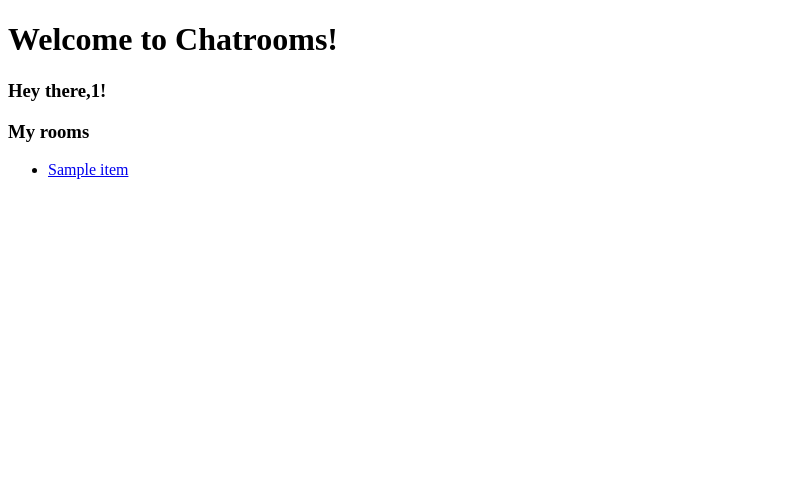
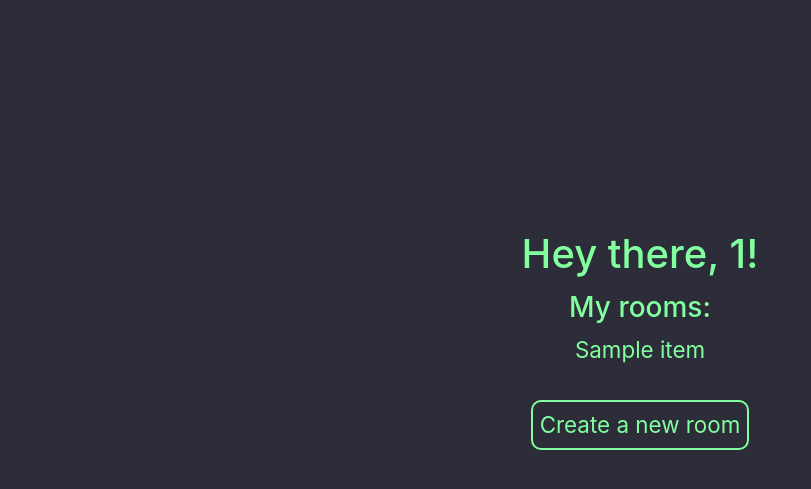
Before and after one commit to zipporah-cohen/Chatroom, a Flask app: page / in a window 1280 px wide. Shown: the top 489 px of the page, without its empty margins (0-811 px from the left). Run offline with Flask 2, Linux system fonts and the light colour scheme; a user stored in the database is signed in; a database or web service that is not in the repository returns one stand-in record (values such as "Sample title"); some libraries are stand-ins or nearby versions.

Commit message:
adding first pass styling for all pages

```diff
--- /dev/null
+++ b/static/style.css
@@ -0,0 +1,112 @@
+body {
+    width: 100%;
+    margin: 17% auto;
+    align-content: center;
+    text-align: center;
+    font-size: 140%;
+    background-color: #2D2D39;
+    color: #82FF9E;
+    transition: opacity 0.1s ease;
+}
+
+a {
+    color: #82FF9E;
+}
+
+h1 {
+    margin: 1%;
+}
+
+ul {
+    list-style-type: none;
+    align-items: center;
+    text-align: center;
+}
+
+h5 {
+    color: #817c8a;
+}
+
+.message_holder {
+    text-align: left;
+    padding-left: 29.5%;
+    padding-bottom: 1%;
+}
+
+.message, .username, button, input{
+    border-radius: 10px;
+    background-color: #2D2D39;
+    border: 2px solid #82FF9E;
+    padding: 0.5%;
+    color: #82FF9E;
+}
+
+button:hover {
+    background-color: #82FF9E;
+    border: 2px solid #2D2D39;
+    color: #2D2D39;
+}
+
+#next {
+    border-radius: 10px;
+    background-color: #2D2D39;
+    color: #82FF9E;
+    font-size: 400%;
+}
+
+@keyframes bounce {
+    0% {
+        transform: translateX(0);
+    }
+    50% {
+        transform: translateX(5%);
+    }
+    100% {
+        transform: translateX(0)
+    }
+}
+
+.logout:hover{
+    animation: bounce 0.8s ease;
+    animation-iteration-count: infinite;
+}
+
+#next:hover {
+    text-decoration: none;
+}
+
+#submit {
+    position: absolute;
+    bottom: 5%;
+    margin-left: 7%;
+}
+
+#usermsg {
+    margin-right: 5%;
+    position: absolute;
+    bottom: 5%;
+    left: 38%;
+}
+
+#messages {
+    text-align: left;
+    margin-left: 30%;
+}
+.members {
+    float:right;
+    position: fixed;
+    top: 0;
+    right: 0;
+    margin:3%;
+}
+#home_button {
+    float:left;
+    position:fixed;
+    top:0;
+    left:0;
+    margin:3%;
+}
+b {
+    font-weight: 500;
+    color: #817c8a;
+}
--- a/templates/create_room.html
+++ b/templates/create_room.html
@@ -3,6 +3,9 @@
 <head>
     <meta charset="UTF-8">
     <title>My Chat App</title>
+    <link rel="stylesheet" href="https://stackpath.bootstrapcdn.com/bootstrap/4.3.1/css/bootstrap.min.css" integrity="sha384-ggOyR0iXCbMQv3Xipma34MD+dH/1fQ784/j6cY/iJTQUOhcWr7x9JvoRxT2MZw1T" crossorigin="anonymous">
+    <link href="http://maxcdn.bootstrapcdn.com/font-awesome/4.1.0/css/font-awesome.min.css" rel="stylesheet">
+    <link rel="stylesheet" href="../static/style.css">
 </head>
 <body>
 <h1>Create Room</h1>
--- a/templates/edit_room.html
+++ b/templates/edit_room.html
@@ -3,6 +3,9 @@
 <head>
     <meta charset="UTF-8">
     <title>My Chat App</title>
+    <link rel="stylesheet" href="https://stackpath.bootstrapcdn.com/bootstrap/4.3.1/css/bootstrap.min.css" integrity="sha384-ggOyR0iXCbMQv3Xipma34MD+dH/1fQ784/j6cY/iJTQUOhcWr7x9JvoRxT2MZw1T" crossorigin="anonymous">
+    <link href="http://maxcdn.bootstrapcdn.com/font-awesome/4.1.0/css/font-awesome.min.css" rel="stylesheet">
+    <link rel="stylesheet" href="../static/style.css">
 </head>
 <body>
 <h1>Edit Room</h1>
--- a/templates/index.html
+++ b/templates/index.html
@@ -3,10 +3,16 @@
 <head>
     <meta charset="UTF-8">
     <title>My Chat App</title>
+    <link rel="stylesheet" href="https://stackpath.bootstrapcdn.com/bootstrap/4.3.1/css/bootstrap.min.css" integrity="sha384-ggOyR0iXCbMQv3Xipma34MD+dH/1fQ784/j6cY/iJTQUOhcWr7x9JvoRxT2MZw1T" crossorigin="anonymous">
+    <link href="http://maxcdn.bootstrapcdn.com/font-awesome/4.1.0/css/font-awesome.min.css" rel="stylesheet">
+    <link rel="stylesheet" href="../static/style.css">
 </head>
 <body>
-<h1>Welcome to Chatrooms!</h1>
-<h3>Hey there,{% if current_user.is_authenticated %}{{ current_user.username }}{% else %}Guest{% endif %}!</h3>
+    {% if current_user.is_authenticated %}
+        <h1>Hey there, {{ current_user.username }}!</h1>
+    {% else %}
+        <h1>Welcome to Chatrooms!</h1>
+    {% endif %}
 
 {% if current_user.is_authenticated == false %}
     <h3>Please Login or Sign Up below to get chatting</h3>
@@ -15,11 +21,14 @@
 {% endif %}
 
 {% if current_user.is_authenticated %}
-    <h3>My rooms</h3>
-    <ul>
-        {% for room in rooms %}
-            <li><a href="/rooms/{{ room._id.room_id }}">{{ room.room_name }}</a></li>
-        {% endfor %}
+    <h3>My rooms:</h3>
+            {% for room in rooms %}
+                <h8><a href="/rooms/{{ room._id.room_id }}">{{ room.room_name }}</a></h8>
+            {% endfor %}
+            <br><br>
+            <form method="get" action="{{url_for('create_room')}}">
+                <button type="submit">Create a new room</button>
+            </form>
     </ul>
 {% endif %}
 </body>
--- a/templates/login.html
+++ b/templates/login.html
@@ -3,6 +3,9 @@
 <head>
     <meta charset="UTF-8">
     <title>My Chat App</title>
+    <link rel="stylesheet" href="https://stackpath.bootstrapcdn.com/bootstrap/4.3.1/css/bootstrap.min.css" integrity="sha384-ggOyR0iXCbMQv3Xipma34MD+dH/1fQ784/j6cY/iJTQUOhcWr7x9JvoRxT2MZw1T" crossorigin="anonymous">
+    <link href="http://maxcdn.bootstrapcdn.com/font-awesome/4.1.0/css/font-awesome.min.css" rel="stylesheet">
+    <link rel="stylesheet" href="../static/style.css">
 </head>
 <body>
 <h1>Login</h1>
--- a/templates/signup.html
+++ b/templates/signup.html
@@ -3,6 +3,9 @@
 <head>
     <meta charset="UTF-8">
     <title>My Chat App</title>
+    <link rel="stylesheet" href="https://stackpath.bootstrapcdn.com/bootstrap/4.3.1/css/bootstrap.min.css" integrity="sha384-ggOyR0iXCbMQv3Xipma34MD+dH/1fQ784/j6cY/iJTQUOhcWr7x9JvoRxT2MZw1T" crossorigin="anonymous">
+    <link href="http://maxcdn.bootstrapcdn.com/font-awesome/4.1.0/css/font-awesome.min.css" rel="stylesheet">
+    <link rel="stylesheet" href="../static/style.css">
 </head>
 <body>
 <h1>Sign Up</h1>
```
Also changed, not shown: templates/style.css (added, +89 -0 lines), templates/view_room.html (+66 -5 lines).
